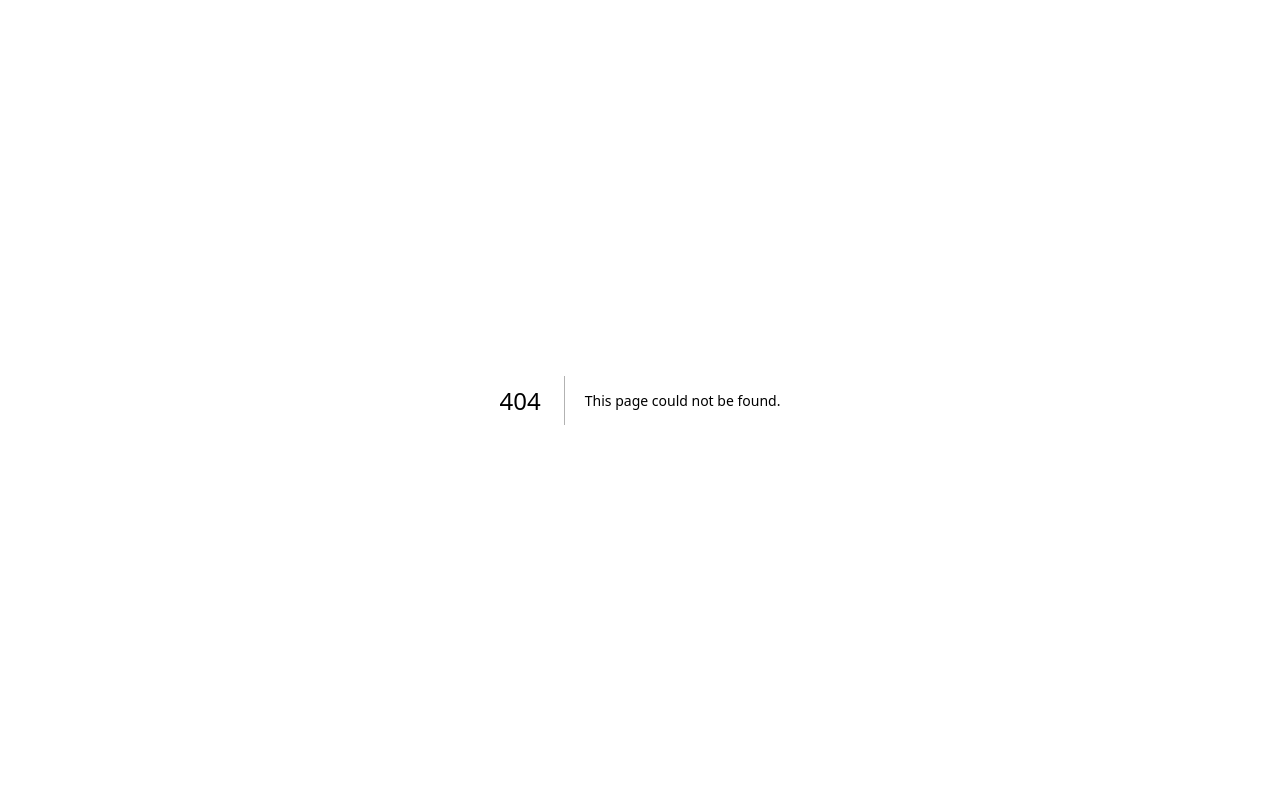
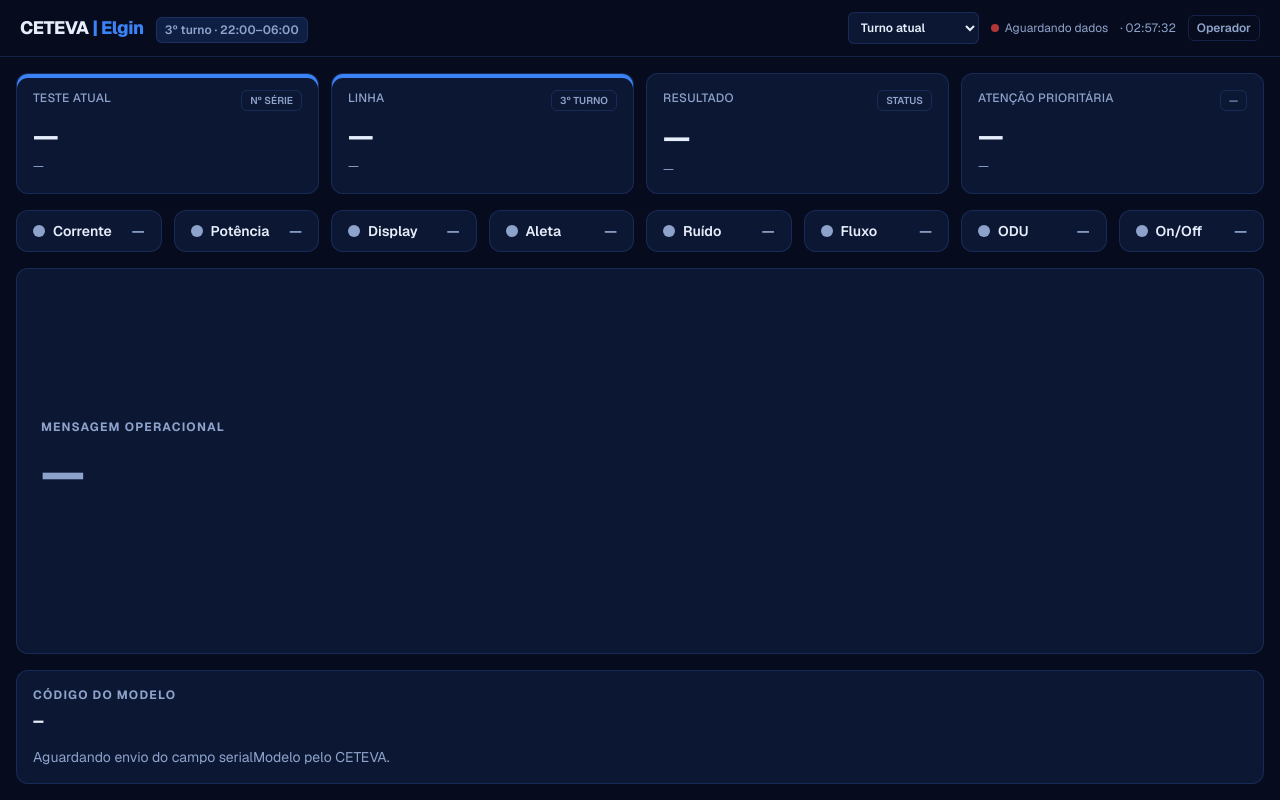
Before and after one commit to pedro0199Delta/ceteva-dash, a Next.js app: page /op in a window 1280 px wide. Before the commit this address had no page. Built offline with nearby package versions, Linux system fonts and the light colour scheme.

Commit message:
Adiciona rota /op para exibição fixa em modo operador na TV

```diff
--- /dev/null
+++ b/src/app/op/page.tsx
@@ -0,0 +1,6 @@
+import { Dashboard } from "@/components/Dashboard";
+
+/** Console fixo em modo operador — ideal para TV na linha de produção. */
+export default function OperadorPage() {
+  return <Dashboard kiosk />;
+}
--- a/src/components/Dashboard.tsx
+++ b/src/components/Dashboard.tsx
@@ -7,7 +7,7 @@ import { Topbar } from "@/components/Topbar";
 import { OperadorView } from "@/components/views/OperadorView";
 import { SupervisaoView } from "@/components/views/SupervisaoView";
 
-export function Dashboard() {
+export function Dashboard({ kiosk = false }: { kiosk?: boolean }) {
   const { config, carregado } = useConfig();
   const { snapshot } = useSnapshot(config.intervaloMs, config.linhaFiltro, config.turnoFiltro);
 
@@ -15,6 +15,7 @@ export function Dashboard() {
   const conectado =
     !!dados.atual &&
     Date.now() - new Date(dados.atual.recebidoEm).getTime() < 30000;
+  const modo = kiosk ? "operador" : config.modo;
 
   return (
     <div className="flex min-h-screen flex-col">
@@ -22,10 +23,11 @@ export function Dashboard() {
         conectado={conectado}
         ultimaAtualizacao={dados.ultimaAtualizacao}
         turnoAtual={dados.turnoAtual}
+        kiosk={kiosk}
       />
       {!carregado ? (
         <div className="flex flex-1 items-center justify-center text-sm text-muted">Carregando…</div>
-      ) : config.modo === "operador" ? (
+      ) : modo === "operador" ? (
         <OperadorView snapshot={dados} />
       ) : (
         <SupervisaoView snapshot={dados} />
--- a/src/components/Topbar.tsx
+++ b/src/components/Topbar.tsx
@@ -11,15 +11,18 @@ export function Topbar({
   conectado,
   ultimaAtualizacao,
   turnoAtual,
+  kiosk = false,
 }: {
   conectado: boolean;
   ultimaAtualizacao?: string;
   turnoAtual?: TurnoAtualInfo | null;
+  /** Modo TV: oculta links administrativos e fixa exibição operador. */
+  kiosk?: boolean;
 }) {
   const { config, setConfig } = useConfig();
   const linhas = useLinhasCadastro();
   const turnos = useTurnosCadastro();
-  const modoLabel = config.modo === "operador" ? "Operador" : "Supervisão";
+  const modoLabel = kiosk ? "Operador" : config.modo === "operador" ? "Operador" : "Supervisão";
 
   return (
     <header className="flex flex-wrap items-center justify-between gap-3 border-b border-line px-5 py-3">
@@ -81,6 +84,8 @@ export function Topbar({
         <span className="rounded-md border border-line px-2 py-1 font-semibold text-muted">
           {modoLabel}
         </span>
+        {!kiosk && (
+          <>
             <Link
               href="/relatorio"
               className="rounded-md border border-line bg-panel px-3 py-1 font-semibold text-fg transition-colors hover:border-accent hover:text-accent"
@@ -93,6 +98,8 @@ export function Topbar({
             >
               ⚙ Configuração
             </Link>
+          </>
+        )}
       </div>
     </header>
   );
```
Lines whose indentation alone changed are shown as unchanged.
